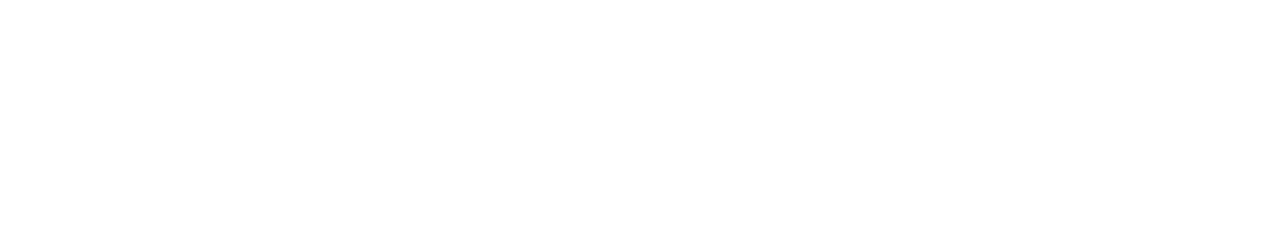
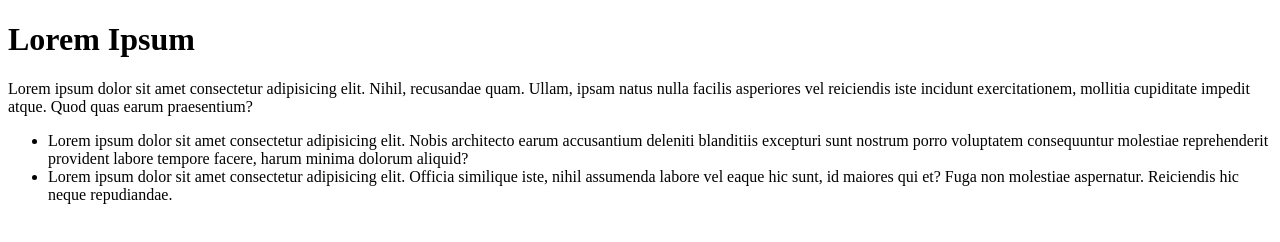
Before and after one commit to EfferJD/Platzi-Curso-Front-end, a plain HTML site: page index.html in a window 1280 px wide. Drawn offline with Linux system fonts and the light colour scheme.

Commit message:
La estructura HTML con alguno de sus elementos

```diff
--- a/index.html
+++ b/index.html
@@ -7,6 +7,11 @@
     <title>Document</title>
 </head>
 <body>
-
+    <h1>Lorem Ipsum</h1>
+    <p>Lorem ipsum dolor sit amet consectetur adipisicing elit. Nihil, recusandae quam. Ullam, ipsam natus nulla facilis asperiores vel reiciendis iste incidunt exercitationem, mollitia cupiditate impedit atque. Quod quas earum praesentium?</p>
+    <ul>
+        <li>Lorem ipsum dolor sit amet consectetur adipisicing elit. Nobis architecto earum accusantium deleniti blanditiis excepturi sunt nostrum porro voluptatem consequuntur molestiae reprehenderit provident labore tempore facere, harum minima dolorum aliquid?</li>
+        <li>Lorem ipsum dolor sit amet consectetur adipisicing elit. Officia similique iste, nihil assumenda labore vel eaque hic sunt, id maiores qui et? Fuga non molestiae aspernatur. Reiciendis hic neque repudiandae.</li>
+    </ul>
 </body>
 </html>
```
